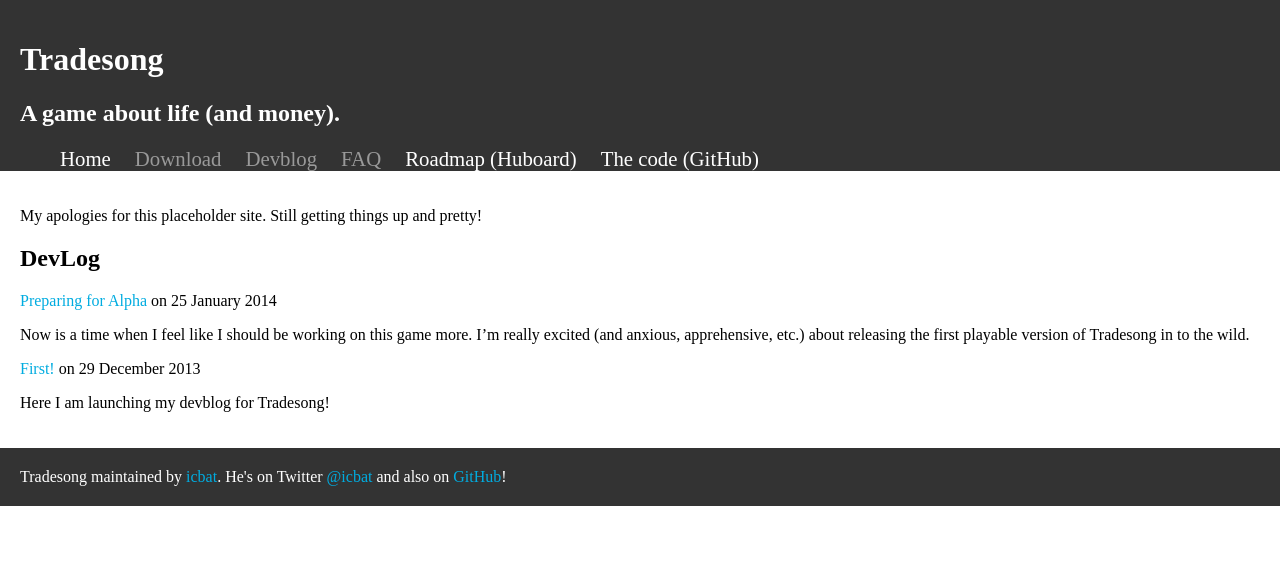
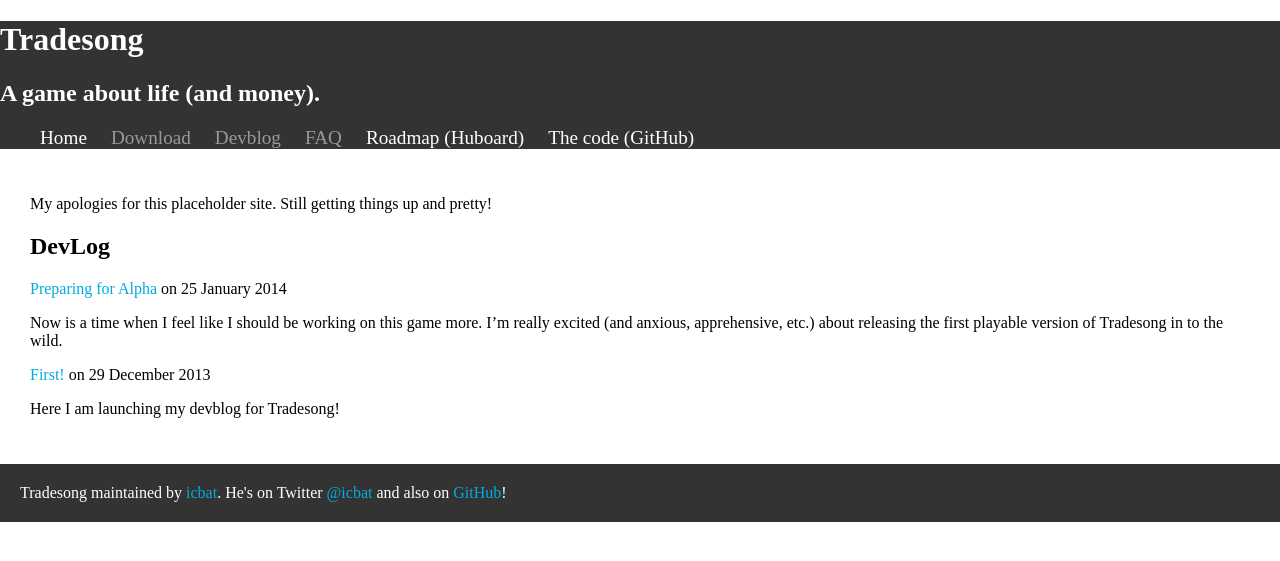
Before and after one commit to icbat/tradesong, a Jekyll site: the page built from index.markdown, in a window 1280 px wide. Shown: the top 561 px of the page. Built offline with Jekyll 4.4.1, drawn with Linux system fonts in a browser that asks for light colours.

Commit message:
Break a bunch of CSS to see what's actually wrong

```diff
--- a/stylesheets/stylesheet.css
+++ b/stylesheets/stylesheet.css
@@ -15,19 +15,28 @@ a:hover{
 header, footer	{
 	color: #fff;
 	background: #333;
+}
+
+header {
+	padding:0;
+	padding-bottom: 0;
+}
+
+footer {
 	padding: 20px;
 }
 
-header {
-	padding-bottom: 0;
-}
 
 .title {
 	color: #fff;
 }
 
+.title:hover {
+	text-decoration:none;
+}
+
 .content {
-	padding: 20px;
+	padding: 30px;
 }
 
 .navHeader ul {
@@ -41,7 +50,7 @@ header {
 	display: inline;
 	margin: 0;
 	padding-right: 20px;
-	font-size: 1.3em;
+	font-size: 1.2em;
 }
 
 .navHeader li a {
```
